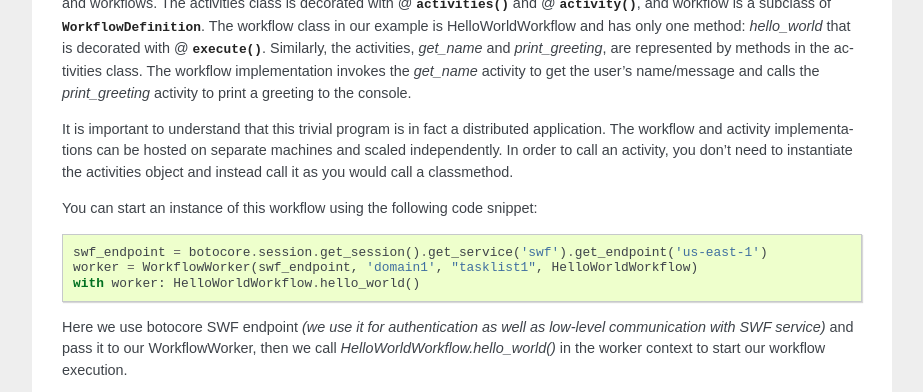
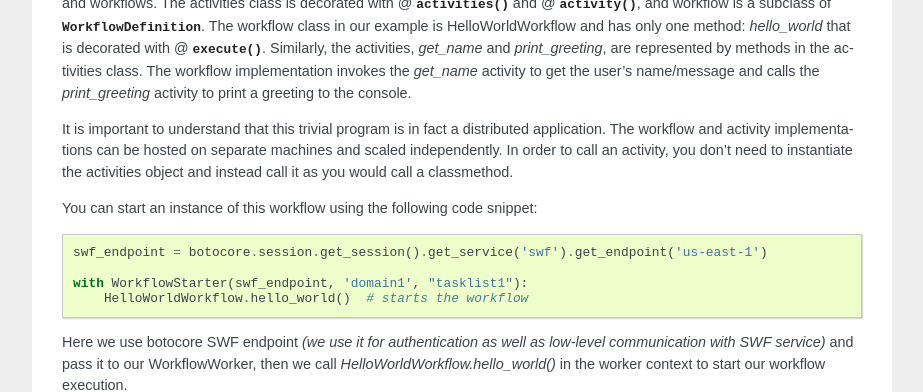
Before and after one commit to boto/botoflow, a Sphinx documentation site: the page built from doc/source/overview.rst, in a window 1280 px wide and 900 px high, scrolled down 1102 px, cut to the strip 0-392 px from the top of the window. Shown: the whole strip, without its empty margins (198-1121 px from the left). Built offline with Sphinx 7.4.7, drawn with Linux system fonts in a browser that asks for light colours.

Commit message:
Some documentation cleanups

```diff
--- a/doc/source/concepts.rst
+++ b/doc/source/concepts.rst
@@ -1,6 +1,6 @@
-===========================
+=====================================
 AWS Flow Framework in Python concepts
-===========================
+=====================================
 
 This section describes concepts that are important to understand and use the
 AWS Flow Framework correctly.
--- a/doc/source/index.rst
+++ b/doc/source/index.rst
@@ -3,9 +3,9 @@
    You can adapt this file completely to your liking, but it should at least
    contain the root `toctree` directive.
 
-==================
+============================
 AWS Flow Framework in Python
-==================
+============================
 
 .. warning::
 
--- a/doc/source/overview.rst
+++ b/doc/source/overview.rst
@@ -92,8 +92,9 @@ You can start an instance of this workflow using the following code snippet:
 .. code-block:: python
 
     swf_endpoint = botocore.session.get_session().get_service('swf').get_endpoint('us-east-1')
-    worker = WorkflowWorker(swf_endpoint, 'domain1', "tasklist1", HelloWorldWorkflow)
-    with worker: HelloWorldWorkflow.hello_world()
+
+    with WorkflowStarter(swf_endpoint, 'domain1', "tasklist1"):
+        HelloWorldWorkflow.hello_world()  # starts the workflow
 
 Here we use botocore SWF endpoint *(we use it for authentication as well as
 low-level communication with SWF service)* and pass it to our WorkflowWorker,
@@ -136,7 +137,7 @@ activity at that point in the code (in this case to pass the name to
 
 
 AWS Flow Framework in Python and Amazon Simple Workflow Service
------------------------------------------------------
+---------------------------------------------------------------
 
 AWS Flow Framework in Python uses the Amazon Simple Workflow Service (SWF) to schedule
 tasks for execution by remote components, to get their results back, and to
```
Also changed, not shown: doc/source/reference/core.rst (+12 -12 lines).
